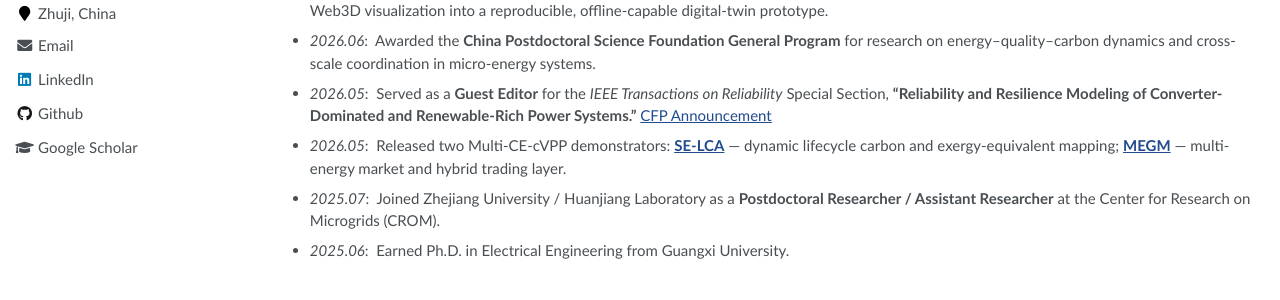
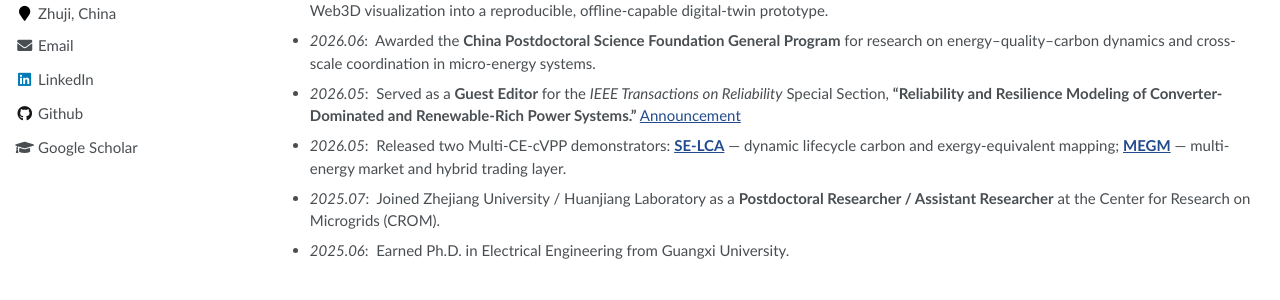
Before and after one commit to xie-haonan/xie-haonan.github.io, a Jekyll site: the page built from _pages/about.md, in a window 1280 px wide and 900 px high. Shown: the part 385-685 px from the top of the window. Built offline with Jekyll 4.4.1, drawn with Linux system fonts in a browser that asks for light colours.

Commit message:
CFP Announcement -> Announcement

```diff
--- a/_pages/about.md
+++ b/_pages/about.md
@@ -27,7 +27,7 @@ I am particularly interested in translating rigorous research into **auditable m
 
 - _2026.09_: &nbsp;Reached the **Multi-CE-cVPP v0.1** milestone, integrating physics-informed multi-energy simulation, FastAPI services, and interactive Web3D visualization into a reproducible, offline-capable digital-twin prototype.
 - _2026.06_: &nbsp;Awarded the **China Postdoctoral Science Foundation General Program** for research on energy–quality–carbon dynamics and cross-scale coordination in micro-energy systems.
-- _2026.05_: &nbsp;Served as a **Guest Editor** for the *IEEE Transactions on Reliability* Special Section, **“Reliability and Resilience Modeling of Converter-Dominated and Renewable-Rich Power Systems.”** [CFP Announcement](https://mp.weixin.qq.com/s/VSAiwmxmdXnXEucvZg5DCg)
+- _2026.05_: &nbsp;Served as a **Guest Editor** for the *IEEE Transactions on Reliability* Special Section, **“Reliability and Resilience Modeling of Converter-Dominated and Renewable-Rich Power Systems.”** [Announcement](https://mp.weixin.qq.com/s/VSAiwmxmdXnXEucvZg5DCg)
 - _2026.05_: &nbsp;Released two Multi-CE-cVPP demonstrators: [<strong>SE-LCA</strong>](https://xie-haonan.github.io/Multi-CE-cVPP/selca/) — dynamic lifecycle carbon and exergy-equivalent mapping; [<strong>MEGM</strong>](https://xie-haonan.github.io/Multi-CE-cVPP/megm/) — multi-energy market and hybrid trading layer.
 - _2025.07_: &nbsp;Joined Zhejiang University / Huanjiang Laboratory as a **Postdoctoral Researcher / Assistant Researcher** at the Center for Research on Microgrids (CROM).
 - _2025.06_: &nbsp;Earned Ph.D. in Electrical Engineering from Guangxi University.
```
